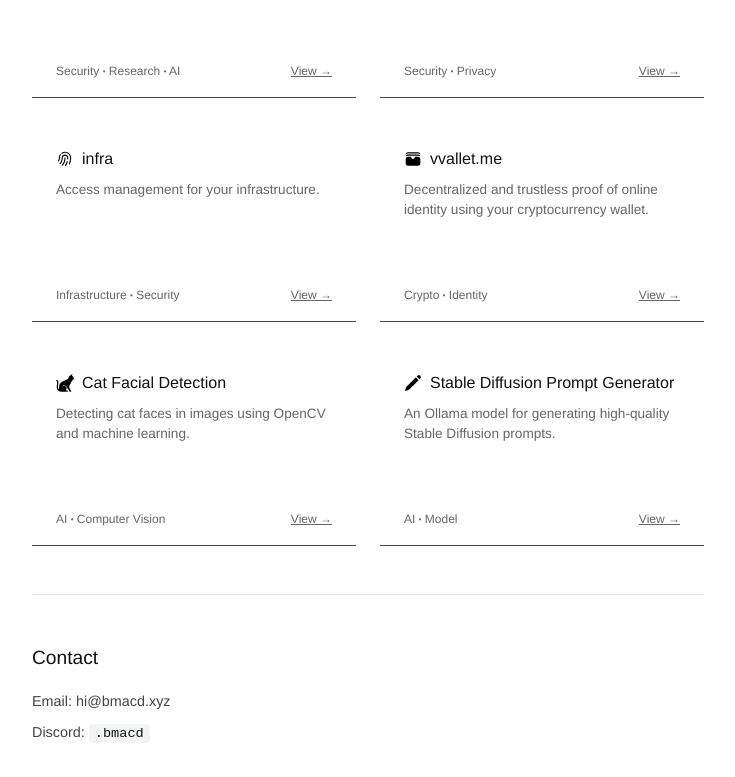
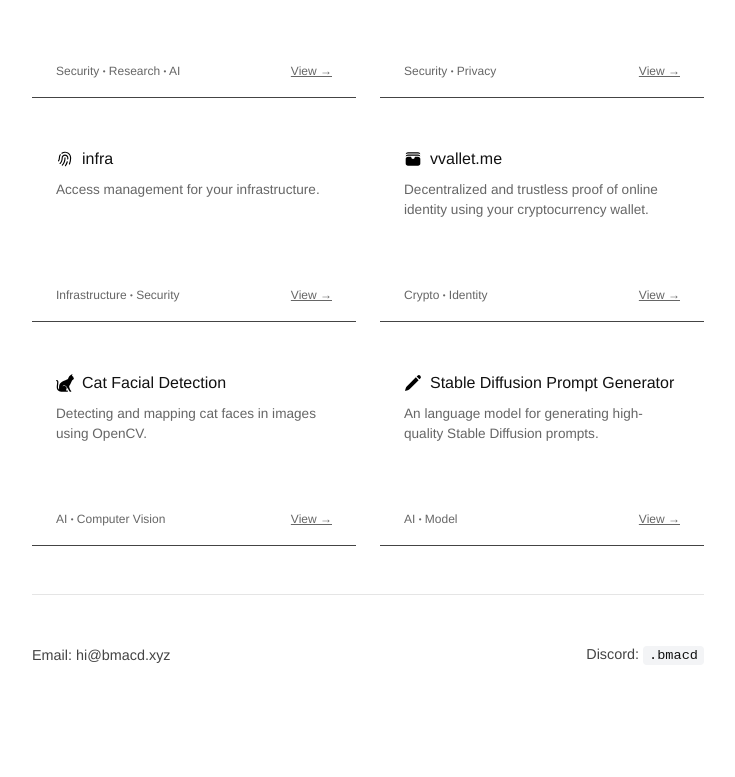
Before and after one commit to BruceMacD/bmacd.xyz, a plain HTML site: page index.html in a window 1280 px wide. Shown: the part 662-1439 px from the top of the page, without its empty margins (272-1007 px from the left). After the commit the page ends 1385 px from the top, so only its background shows below. Drawn offline with Linux system fonts and the light colour scheme.

Commit message:
update descriptions

```diff
--- a/index.html
+++ b/index.html
@@ -93,7 +93,7 @@
             <div class="project-card" data-tags="ai">
                 <div class="project-content">
                     <h3><img src="public/cat.svg" alt="Cat Facial Detection" class="project-icon">Cat Facial Detection</h3>
-                    <p class="project-description">Detecting cat faces in images using OpenCV and machine learning.</p>
+                    <p class="project-description">Detecting and mapping cat faces in images using OpenCV.</p>
                     <p class="project-tags">AI <span class="bullet">•</span> Computer Vision</p>
                     <a href="https://github.com/BruceMacD/Cat-Facial-Detection" class="project-link">View →</a>
                 </div>
@@ -102,7 +102,7 @@
             <div class="project-card" data-tags="ai">
                 <div class="project-content">
                     <h3><img src="public/pencil.svg" alt="Stable Diffusion Prompt Generator" class="project-icon">Stable Diffusion Prompt Generator</h3>
-                    <p class="project-description">An Ollama model for generating high-quality Stable Diffusion prompts.</p>
+                    <p class="project-description">An language model for generating high-quality Stable Diffusion prompts.</p>
                     <p class="project-tags">AI <span class="bullet">•</span> Model</p>
                     <a href="https://ollama.com/brxce/stable-diffusion-prompt-generator" class="project-link">View →</a>
                 </div>
@@ -112,9 +112,8 @@
         <div class="divider"></div>
 
         <footer class="contact">
-            <h2>Contact</h2>
-            <p>Email: hi@bmacd.xyz</p>
-            <p>Discord: <code>.bmacd</code></p>
+            <p class="description">Email: hi@bmacd.xyz</p>
+            <p class="description">Discord: <code>.bmacd</code></p>
         </footer>
     </main>
 
--- a/styles.css
+++ b/styles.css
@@ -218,6 +218,9 @@ body {
 /* Contact section */
 .contact {
     margin-top: 3rem;
+    display: flex;
+    justify-content: space-between;
+    align-items: center;
 }
 
 .contact h2 {
```
